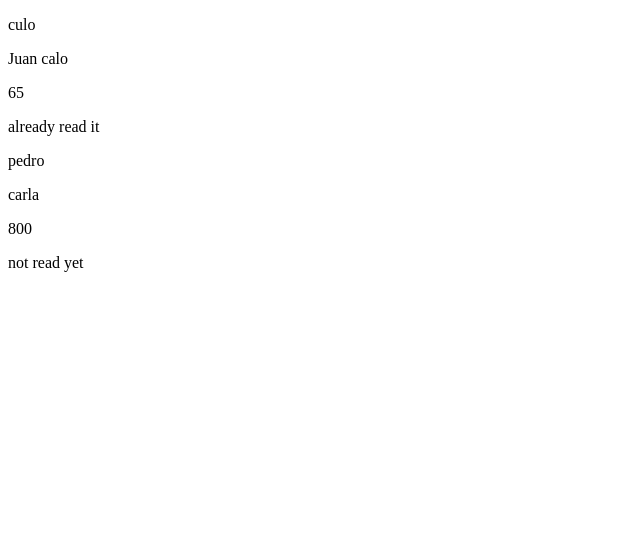
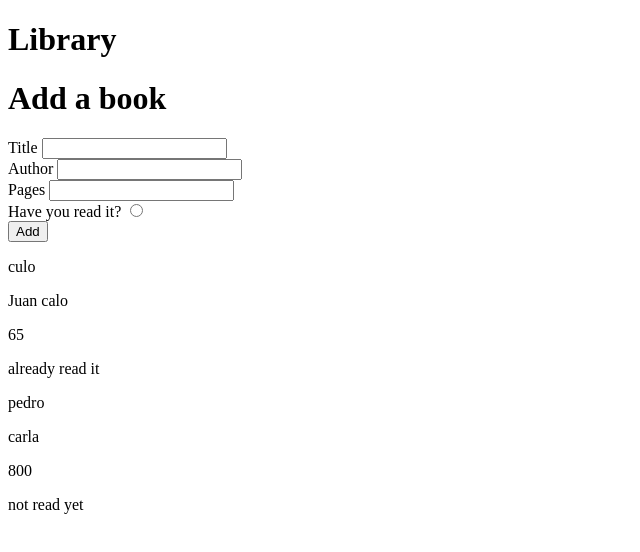
Before and after one commit to NaomiC0desArt/Library, a plain HTML site: page inde.html in a window 1280 px wide. Shown: the whole page, without its empty margins (0-640 px from the left). Drawn offline with Linux system fonts and the light colour scheme.

Commit message:
Add form and html structure

```diff
--- a/inde.html
+++ b/inde.html
@@ -1,14 +1,51 @@
 <!DOCTYPE html>
 <html lang="en">
-<head>
-    <meta charset="UTF-8">
-    <meta name="viewport" content="width=device-width, initial-scale=1.0">
+  <head>
+    <meta charset="UTF-8" />
+    <meta name="viewport" content="width=device-width, initial-scale=1.0" />
     <title>Document</title>
-</head>
-<body>
-    <div class="container">
+  </head>
+  <body>
+    <header class="heading">
+      <h1>Library</h1>
+    </header>
+    <div class="form-container">
+      <h1>Add a book</h1>
+      <form action="" method="get" class="form">
+        <div class="form-element">
+          <label for="book-title"
+            >Title
+            <input type="text" name="book-title" id="book-title" />
+          </label>
+        </div>
 
+        <div class="form-element">
+          <label for="book-author"
+            >Author
+            <input type="text" name="book-author" id="book-author" />
+          </label>
+        </div>
+
+        <div class="form-element">
+          <label for="book-pages"
+            >Pages
+            <input type="number" name="book-pages" id="book-pages" min="100" />
+          </label>
+        </div>
+
+        <div class="form-element">
+          <label for="book-read"
+            >Have you read it?
+            <input type="radio" name="book-read" id="book-read" />
+          </label>
+        </div>
+
+        <button type="submit" class="btn" id="btn-add-book">Add</button>
+      </form>
+    </div>
+    <div class="books-container">
+      <div class="container"></div>
     </div>
     <script src="script.js"></script>
-</body>
+  </body>
 </html>
--- /dev/null
+++ b/style.css
@@ -0,0 +1,51 @@
+/*
+  Josh's Custom CSS Reset
+  https://www.joshwcomeau.com/css/custom-css-reset/
+*/
+
+*, *::before, *::after {
+  box-sizing: border-box;
+}
+
+* {
+  margin: 0;
+}
+
+@media (prefers-reduced-motion: no-preference) {
+  html {
+    interpolate-size: allow-keywords;
+  }
+}
+
+body {
+  line-height: 1.5;
+  -webkit-font-smoothing: antialiased;
+}
+
+img, picture, video, canvas, svg {
+  display: block;
+  max-width: 100%;
+}
+
+input, button, textarea, select {
+  font: inherit;
+}
+
+p, h1, h2, h3, h4, h5, h6 {
+  overflow-wrap: break-word;
+}
+
+p {
+  text-wrap: pretty;
+}
+h1, h2, h3, h4, h5, h6 {
+  text-wrap: balance;
+}
+
+table {
+	border-color: currentcolor;
+}
+
+#root, #__next {
+  isolation: isolate;
+}
```
